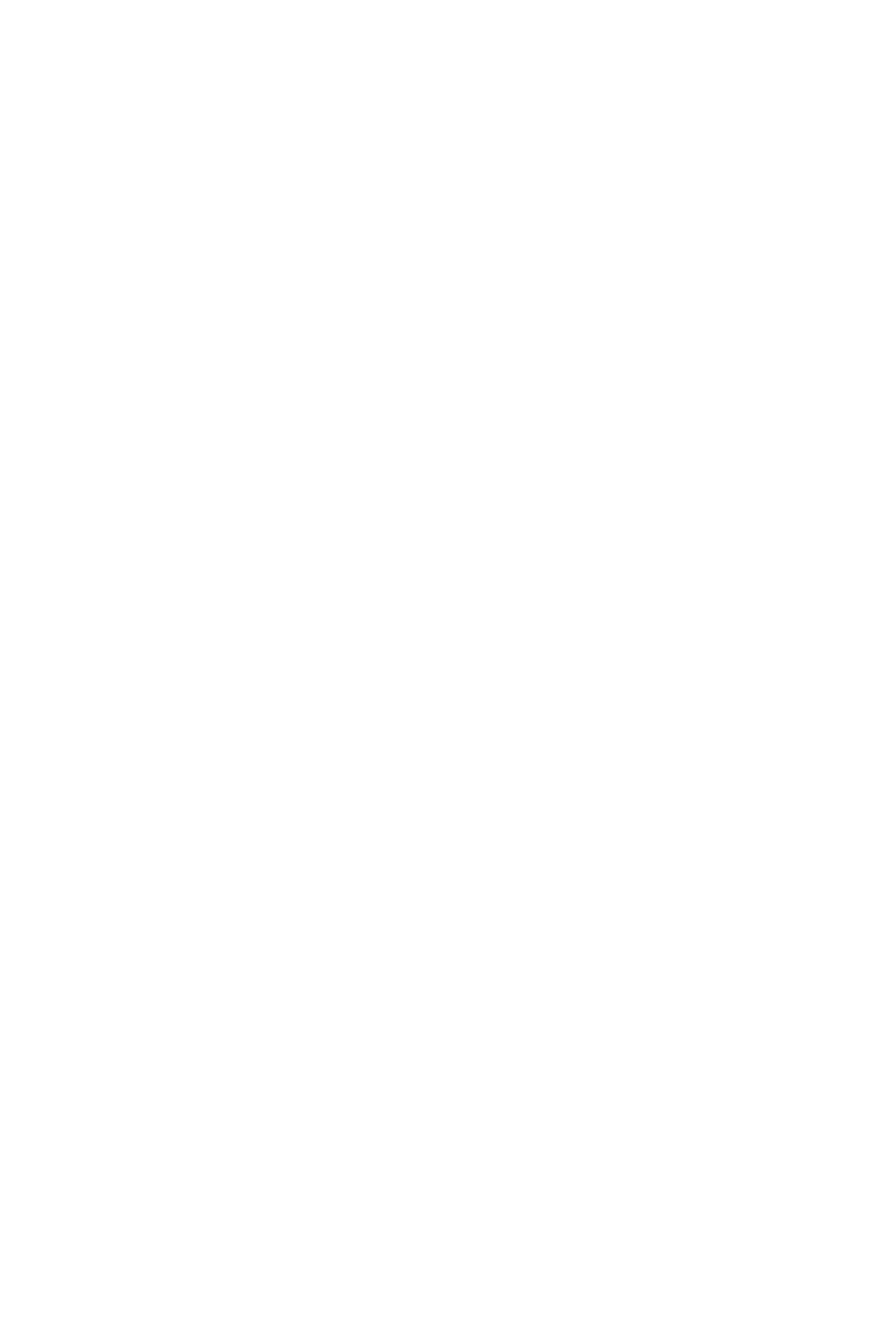
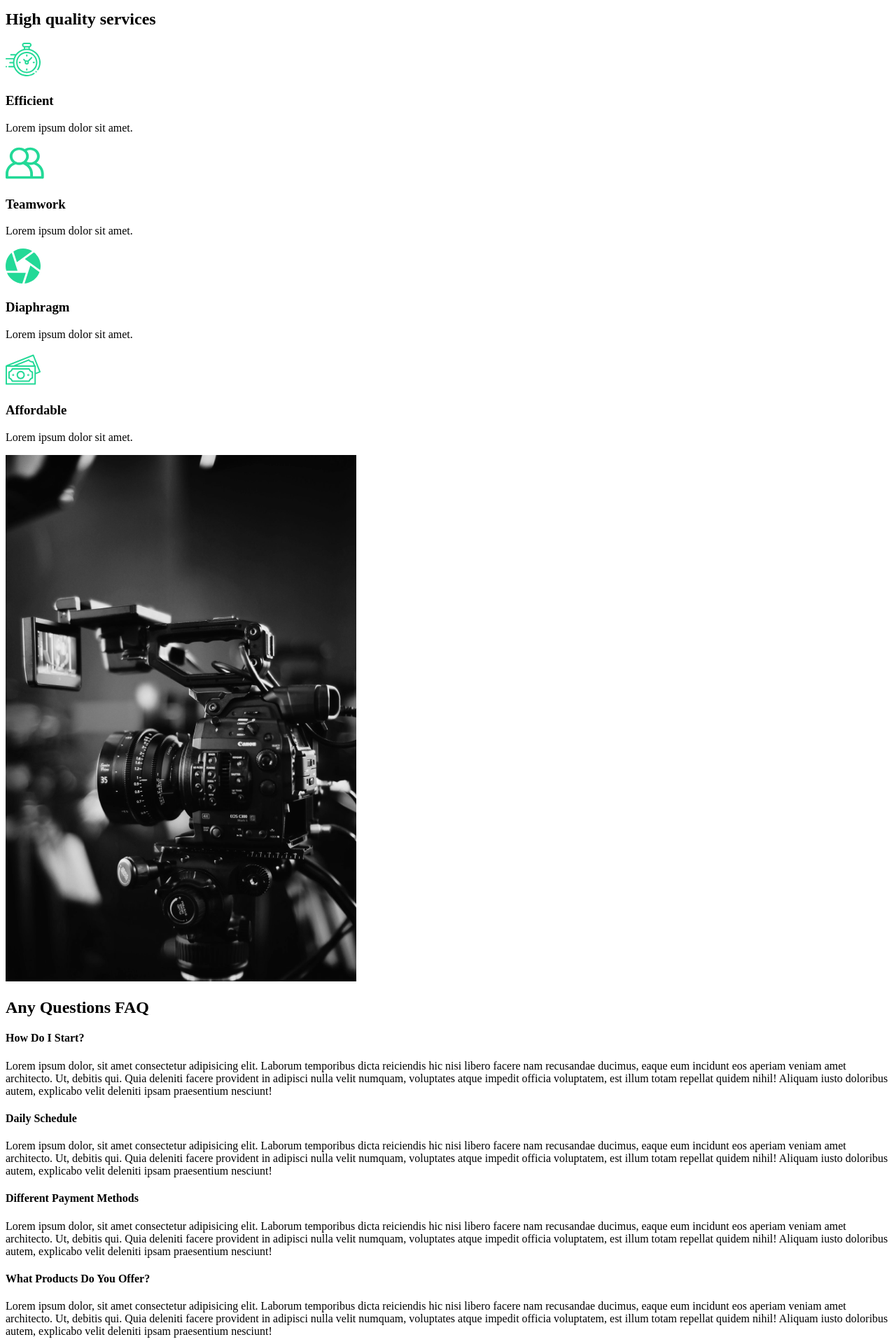
Before and after one commit to NickBanken/capture, a React (Create React App) app: page / in a window 1280 px wide. Shown: the part 980-2900 px from the top of the page at 70% size. Before the commit the page ends 982 px from the top, so only its background shows below. Built offline with nearby package versions, Linux system fonts and the light colour scheme.

Commit message:
set up FAQ section

```diff
--- /dev/null
+++ b/src/components/FaqSection.js
@@ -0,0 +1,72 @@
+import React from "react";
+
+const FaqSection = () => {
+  return (
+    <div className="faq">
+      <h2>
+        Any Questions <span>FAQ</span>
+      </h2>
+      <div className="question">
+        <h4>How Do I Start?</h4>
+        <div className="awnser">
+          <p>
+            Lorem ipsum dolor, sit amet consectetur adipisicing elit. Laborum
+            temporibus dicta reiciendis hic nisi libero facere nam recusandae
+            ducimus, eaque eum incidunt eos aperiam veniam amet architecto. Ut,
+            debitis qui. Quia deleniti facere provident in adipisci nulla velit
+            numquam, voluptates atque impedit officia voluptatem, est illum
+            totam repellat quidem nihil! Aliquam iusto doloribus autem,
+            explicabo velit deleniti ipsam praesentium nesciunt!
+          </p>
+        </div>
+      </div>
+
+      <div className="question">
+        <h4>Daily Schedule</h4>
+        <div className="awnser">
+          <p>
+            Lorem ipsum dolor, sit amet consectetur adipisicing elit. Laborum
+            temporibus dicta reiciendis hic nisi libero facere nam recusandae
+            ducimus, eaque eum incidunt eos aperiam veniam amet architecto. Ut,
+            debitis qui. Quia deleniti facere provident in adipisci nulla velit
+            numquam, voluptates atque impedit officia voluptatem, est illum
+            totam repellat quidem nihil! Aliquam iusto doloribus autem,
+            explicabo velit deleniti ipsam praesentium nesciunt!
+          </p>
+        </div>
+      </div>
+
+      <div className="question">
+        <h4>Different Payment Methods</h4>
+        <div className="awnser">
+          <p>
+            Lorem ipsum dolor, sit amet consectetur adipisicing elit. Laborum
+            temporibus dicta reiciendis hic nisi libero facere nam recusandae
+            ducimus, eaque eum incidunt eos aperiam veniam amet architecto. Ut,
+            debitis qui. Quia deleniti facere provident in adipisci nulla velit
+            numquam, voluptates atque impedit officia voluptatem, est illum
+            totam repellat quidem nihil! Aliquam iusto doloribus autem,
+            explicabo velit deleniti ipsam praesentium nesciunt!
+          </p>
+        </div>
+      </div>
+
+      <div className="question">
+        <h4>What Products Do You Offer?</h4>
+        <div className="awnser">
+          <p>
+            Lorem ipsum dolor, sit amet consectetur adipisicing elit. Laborum
+            temporibus dicta reiciendis hic nisi libero facere nam recusandae
+            ducimus, eaque eum incidunt eos aperiam veniam amet architecto. Ut,
+            debitis qui. Quia deleniti facere provident in adipisci nulla velit
+            numquam, voluptates atque impedit officia voluptatem, est illum
+            totam repellat quidem nihil! Aliquam iusto doloribus autem,
+            explicabo velit deleniti ipsam praesentium nesciunt!
+          </p>
+        </div>
+      </div>
+    </div>
+  );
+};
+
+export default FaqSection;
--- /dev/null
+++ b/src/components/ServicesSection.js
@@ -0,0 +1,54 @@
+import React from "react";
+//Import Icons
+import clock from "../img/clock.svg";
+import diaphragm from "../img/diaphragm.svg";
+import money from "../img/money.svg";
+import teamwork from "../img/teamwork.svg";
+import home2 from "../img/home2.png";
+
+const ServicesSection = () => {
+  return (
+    <div className="services">
+      <div className="description">
+        <h2>
+          High <span>quality</span> services
+        </h2>
+        <div className="cards">
+          <div className="card">
+            <div className="icon">
+              <img src={clock} alt="clock image" />
+              <h3>Efficient</h3>
+            </div>
+            <p>Lorem ipsum dolor sit amet.</p>
+          </div>
+          <div className="card">
+            <div className="icon">
+              <img src={teamwork} alt="teamwork svg" />
+              <h3>Teamwork</h3>
+            </div>
+            <p>Lorem ipsum dolor sit amet.</p>
+          </div>
+          <div className="card">
+            <div className="icon">
+              <img src={diaphragm} alt="diaphragm" />
+              <h3>Diaphragm</h3>
+            </div>
+            <p>Lorem ipsum dolor sit amet.</p>
+          </div>
+          <div className="card">
+            <div className="icon">
+              <img src={money} alt="money svg" />
+              <h3>Affordable</h3>
+            </div>
+            <p>Lorem ipsum dolor sit amet.</p>
+          </div>
+        </div>
+      </div>
+      <div className="image">
+        <img src={home2} alt="home image" />
+      </div>
+    </div>
+  );
+};
+
+export default ServicesSection;
--- a/src/pages/AboutUs.js
+++ b/src/pages/AboutUs.js
@@ -1,8 +1,16 @@
 import React from "react";
 import AboutSection from "../components/AboutSection";
+import ServiceSection from "../components/ServicesSection";
+import FaqSection from "../components/FaqSection";
 
 const AboutUs = () => {
-  return <AboutSection />;
+  return (
+    <>
+      <AboutSection />
+      <ServiceSection />
+      <FaqSection />
+    </>
+  );
 };
 
 export default AboutUs;
```
